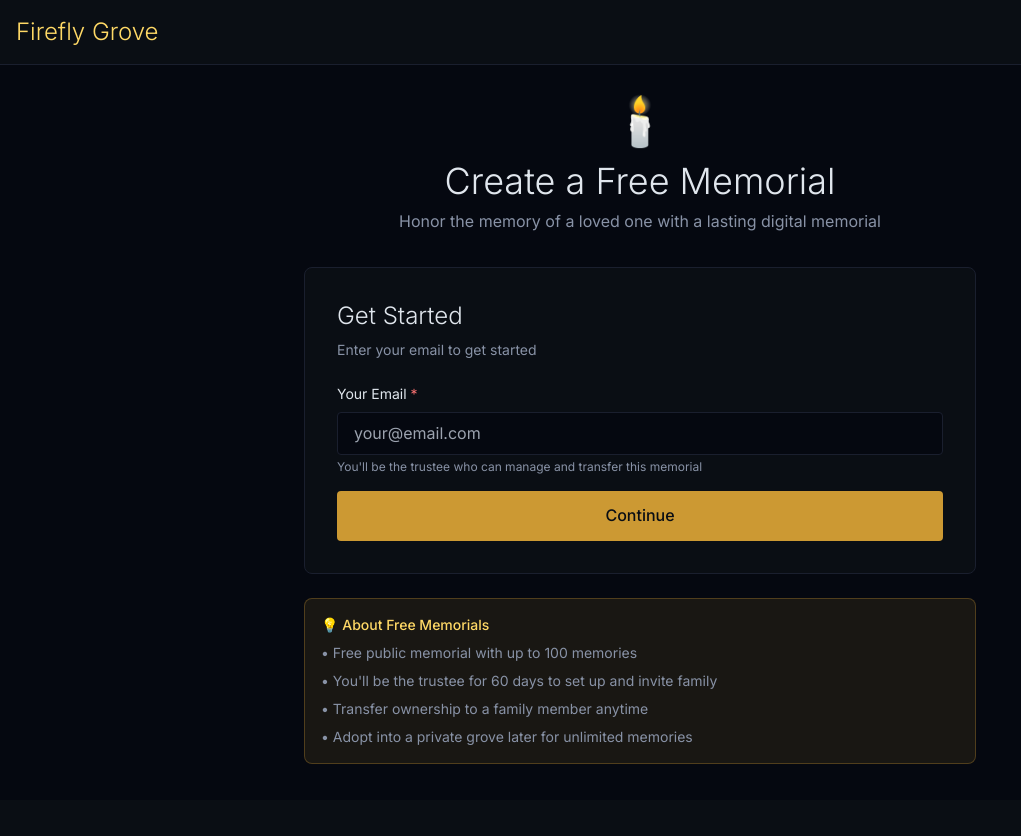
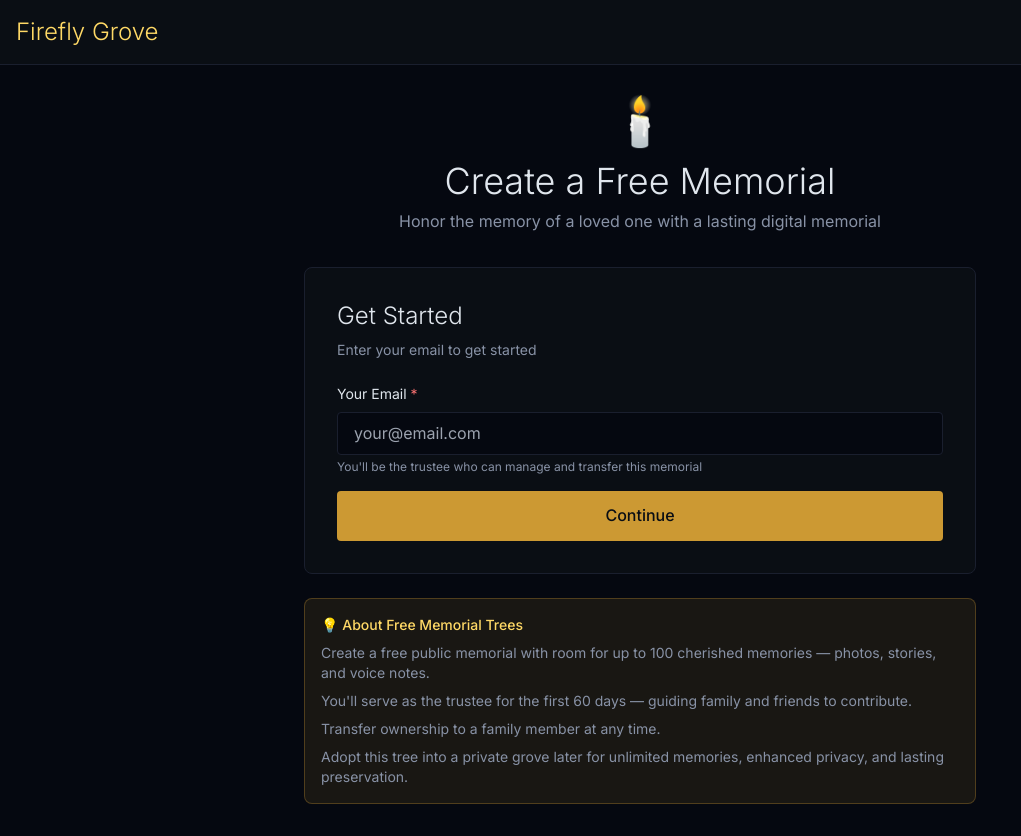
Before and after one commit to mrpoffice-collab/FireflyGrove, a Next.js app: page /memorial/create in a window 1280 px wide. Shown: the whole page, without its empty margins (0-1021 px from the left). Before the commit the page ends 800 px from the top, so only its background shows below. Built offline with nearby package versions, Linux system fonts and the light colour scheme.

Commit message:
Update memorial creation page wording

```diff
--- a/app/memorial/create/page.tsx
+++ b/app/memorial/create/page.tsx
@@ -420,20 +420,20 @@ export default function CreateMemorialPage() {
           {/* Info Box */}
           <div className="mt-6 bg-firefly-dim/10 border border-firefly-dim/30 rounded-lg p-4">
             <div className="text-firefly-glow text-sm font-medium mb-2">
-              💡 About Free Memorials
+              💡 About Free Memorial Trees
             </div>
             <div className="text-text-muted text-sm space-y-2">
               <p>
-                • Free public memorial with up to 100 memories
+                Create a free public memorial with room for up to 100 cherished memories — photos, stories, and voice notes.
               </p>
               <p>
-                • You'll be the trustee for 60 days to set up and invite family
+                You'll serve as the trustee for the first 60 days — guiding family and friends to contribute.
               </p>
               <p>
-                • Transfer ownership to a family member anytime
+                Transfer ownership to a family member at any time.
               </p>
               <p>
-                • Adopt into a private grove later for unlimited memories
+                Adopt this tree into a private grove later for unlimited memories, enhanced privacy, and lasting preservation.
               </p>
             </div>
           </div>
```
